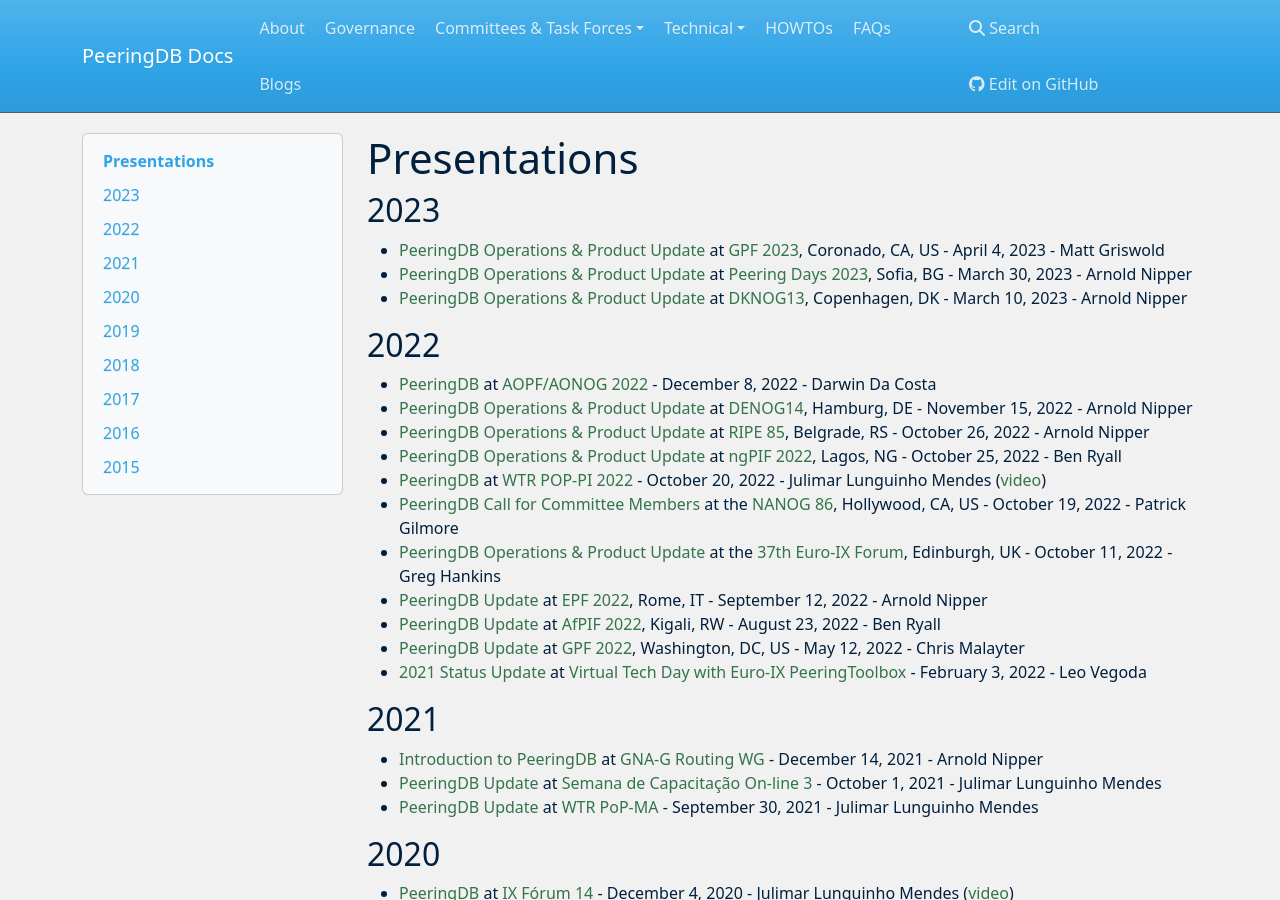
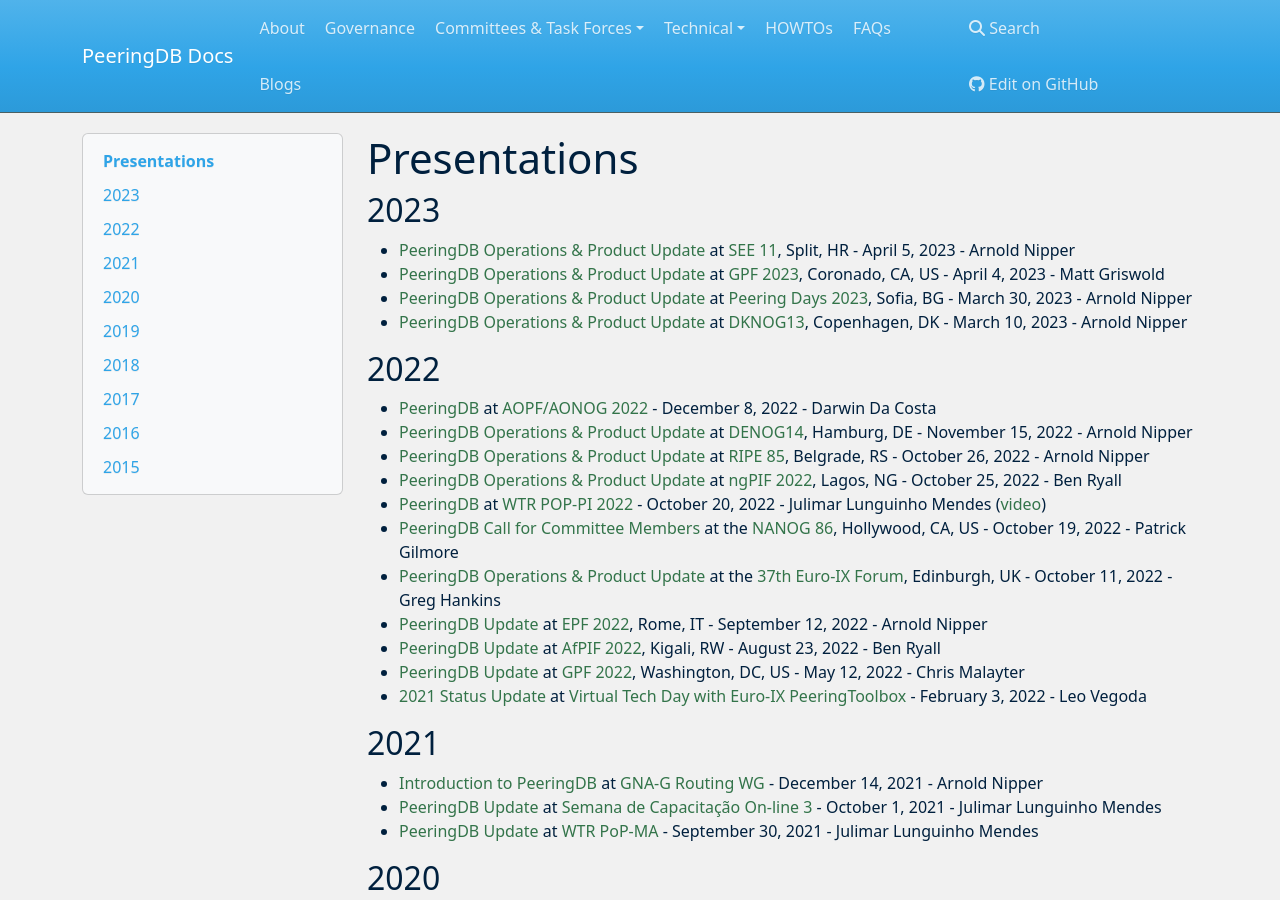
Before and after one commit to peeringdb/docs, an MkDocs documentation site: the page built from docs/presentations.md, in a window 1280 px wide and 900 px high. Built offline with MkDocs 1.6.1, drawn with Linux system fonts in a browser that asks for light colours; nearby versions of some CDN libraries.

Commit message:
Added Arnold's SEE 11 presentation.

```diff
--- a/docs/presentations.md
+++ b/docs/presentations.md
@@ -2,7 +2,8 @@
 
 ## 2023
 
-- [PeeringDB Operations & Product Update](presentation/20230402_GPF.pdf) at [GPF 2023](https://globalpeeringforum.org/agenda/), Coronado, CA, US - April 4, 2023 - Matt Griswold
+- [PeeringDB Operations & Product Update](presentation/20230404_SEE11_Arnold_Nipper.pdf) at [SEE 11](https://www.ripe.net/participate/meetings/regional-meetings/see/see-11), Split, HR - April 5, 2023 - Arnold Nipper
+- [PeeringDB Operations & Product Update](presentation/20230402_GPF2023_Matt_Griswold.pdf) at [GPF 2023](https://globalpeeringforum.org/agenda/), Coronado, CA, US - April 4, 2023 - Matt Griswold
 - [PeeringDB Operations & Product Update](presentation/20230330_Peering_Days_2023_Arnold_Nipper.pdf) at [Peering Days 2023](https://peeringdays.eu/), Sofia, BG - March 30, 2023 - Arnold Nipper
 - [PeeringDB Operations & Product Update](presentation/20230309_DKNOG13_Arnold_Nipper.pdf) at [DKNOG13](https://events.dknog.dk/event/21/), Copenhagen, DK - March 10, 2023 - Arnold Nipper
 
```
Also changed, not shown: 3 other files.
